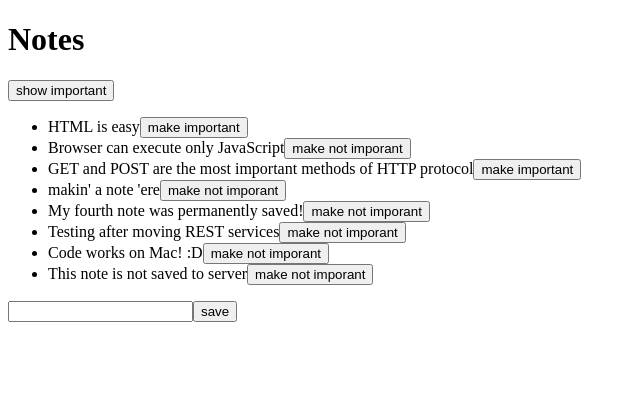
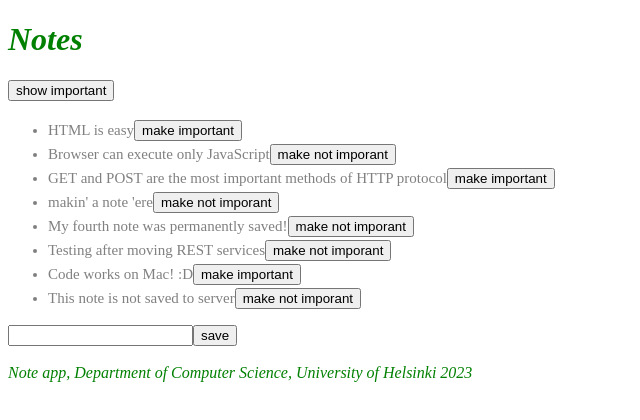
Before and after one commit to Mingtendo/fullstackopen, a React (Vite) app in the folder part_2/part2Vite/: page / in a window 1280 px wide. Shown: the top 420 px of the page, without its empty margins (0-640 px from the left). Built offline with nearby package versions, Linux system fonts and the light colour scheme; data requests are answered from the project's data file.

Commit message:
Completed lesson up to Part 2-e: inline styles.

```diff
--- a/part_2/part2Vite/db.json
+++ b/part_2/part2Vite/db.json
@@ -32,7 +32,7 @@
     },
     {
       "content": "Code works on Mac! :D",
-      "important": true,
+      "important": false,
       "id": 7
     }
   ]
--- a/part_2/part2Vite/src/App.jsx
+++ b/part_2/part2Vite/src/App.jsx
@@ -1,12 +1,15 @@
 import {useState, useEffect} from 'react'
 import Note from "./components/Note"
-import noteService from './services/notes'
+import Notification from "./components/Notification"
+import Footer from "./components/Footer"
+import noteService from "./services/notes"
 
 const App = () =>
 {
 	const [notes, setNotes] = useState([])
 	const [newNote, setNewNote] = useState('')
 	const [showAll, setShowAll] = useState(true)
+	const [errorMessage, setErrorMessage] = useState(null)
 
 	// Fetches data from server upon startup, and every time something is re-rendered thereafter (component update, etc)
 	// Uses functions exported from './services/notes'
@@ -23,7 +26,7 @@ const App = () =>
 
 	// Calls the hook and any potential arguments needed to be used in the hook on refresh/component update.
 	useEffect(hook, [])
-	console.log('render', notes.length, 'notes')
+	console.log(`rendered ${notes.length} notes: ${notes}`)
 
 	// Event handler which toggles importance of a specific note by ID.
 	const toggleImportanceOf = (id) =>
@@ -42,7 +45,12 @@ const App = () =>
 			})
 			.catch((error) =>
 			{
-				alert(`The note '${note.content}' was already deleted from the server.`)
+				setErrorMessage(`Note '${note.content}' was already removed from server`)
+				// After 5 seconds, set error message to nothing.
+				setTimeout(() =>
+				{
+					setErrorMessage(null)
+				}, 5000)
 				setNotes(notes.filter(n => n.id !== id))
 			})
 	}
@@ -85,11 +93,15 @@ const App = () =>
 	return (
 		<div>
 			<h1>Notes</h1>
+
+			<Notification message={errorMessage} />
+
 			<div>
 				<button onClick={() => setShowAll(!showAll)}>
 					show {showAll ? 'important' : 'all'}
 				</button>
 			</div>
+
 			<ul>
 				{notesToShow.map((note) =>
 					<Note
@@ -99,6 +111,7 @@ const App = () =>
 					/>
 				)}
 			</ul>
+
 			<form onSubmit={addNote}>
 				<input
 					value={newNote}
@@ -106,6 +119,8 @@ const App = () =>
 				/>
 				<button type='submit'>save</button>
 			</form>
+
+			<Footer />
 		</div>
 	)
 }
--- /dev/null
+++ b/part_2/part2Vite/src/components/Footer.jsx
@@ -0,0 +1,20 @@
+const Footer = () =>
+{
+	// How to define React-inline-style CSS. This is better than using separate CSS files,
+	// as we can reuse components in React, and can use just their individual styling as defined.
+	const footerStyle =
+	{
+		color: 'green',
+		fontStyle: 'italic',
+		fontSize: 16
+	}
+
+	return (
+		<div style={footerStyle}>
+			<br />
+			<em>Note app, Department of Computer Science, University of Helsinki 2023</em>
+		</div>
+	)
+}
+
+export default Footer
--- a/part_2/part2Vite/src/components/Note.jsx
+++ b/part_2/part2Vite/src/components/Note.jsx
@@ -3,7 +3,7 @@ const Note = ({note, toggleImportance}) =>
 	const label = note.important ? 'make not imporant' : 'make important'
 
 	return (
-		<li>
+		<li className="note">
 			{note.content}
 			<button onClick={toggleImportance}>{label}</button>
 		</li>
--- /dev/null
+++ b/part_2/part2Vite/src/components/Notification.jsx
@@ -0,0 +1,18 @@
+const Notification = ({message}) =>
+{
+	// If value of message pro is null, nothing is rendered.
+	if (message === null)
+	{
+		return null
+	}
+
+	// If there is a message, render inside a div element.
+	return (
+		<div className="error">
+			{message}
+		</div>
+	)
+}
+
+// Don't forget to export the component!
+export default Notification
--- /dev/null
+++ b/part_2/part2Vite/src/index.css
@@ -0,0 +1,23 @@
+h1
+{
+	color: green;
+	font-style: italic;
+}
+
+.note
+{
+	color: grey;
+	padding-top: 3px;
+	font-size: 15px;
+}
+
+.error
+{
+	color: red;
+	background: lightgrey;
+	font-size: 20px;
+	border-style: solid;
+	border-radius: 5px;
+	padding: 10px;
+	margin-bottom: 10px;
+}
--- a/part_2/part2Vite/src/main.jsx
+++ b/part_2/part2Vite/src/main.jsx
@@ -1,4 +1,5 @@
 import ReactDOM from 'react-dom/client'
+import './index.css'
 import App from './App'
 
 
```
